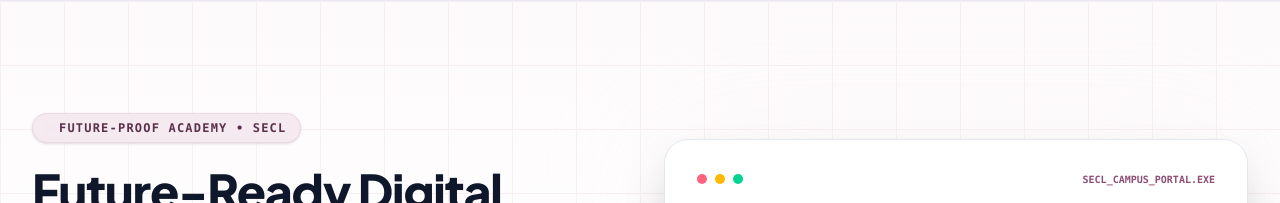
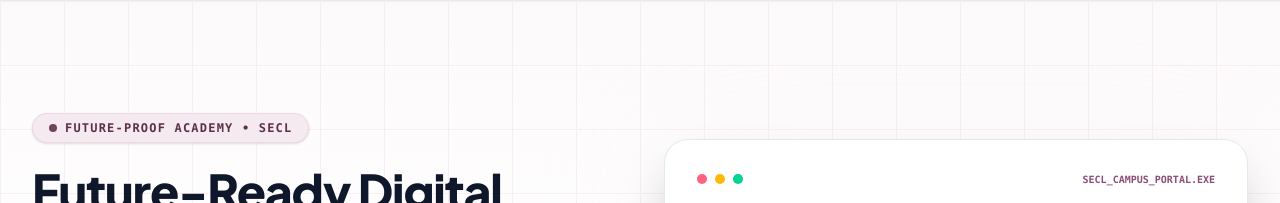
Before and after one commit to pelumiogunremu/Simply-Exponential-Training-Academy, a React (Vite) app: page / in a window 1280 px wide. Shown: the part 118-321 px from the top of the page. Built offline with nearby package versions, Linux system fonts and the light colour scheme.

Commit message:
Optimize hero badge animation and wrapping

```diff
--- a/src/components/Homepage.tsx
+++ b/src/components/Homepage.tsx
@@ -43,8 +43,11 @@ export default function Homepage({ onNavigate, onApply }: HomepageProps) {
 
         <div className="max-w-7xl mx-auto relative z-10 grid grid-cols-1 lg:grid-cols-2 gap-12 items-center">
           <div>
-            <span className="bg-indigo-100 text-indigo-700 font-bold font-mono text-[10px] sm:text-xs tracking-widest uppercase px-3.5 py-1.5 rounded-full border border-indigo-200/60 inline-flex items-center gap-1.5 shadow-sm">
-              <span className="w-1.5 h-1.5 rounded-full bg-indigo-500 animate-ping"></span>
+            <span className="bg-indigo-100 text-indigo-700 font-bold font-mono text-[10px] sm:text-xs tracking-widest uppercase px-4 py-1.5 rounded-full border border-indigo-200/60 inline-flex items-center gap-2 shadow-sm whitespace-nowrap">
+              <span className="relative flex h-2 w-2">
+                <span className="animate-ping absolute inline-flex h-full w-full rounded-full bg-indigo-500 opacity-75"></span>
+                <span className="relative inline-flex rounded-full h-2 w-2 bg-indigo-600"></span>
+              </span>
               Future-Proof Academy • SECL
             </span>
 
```
